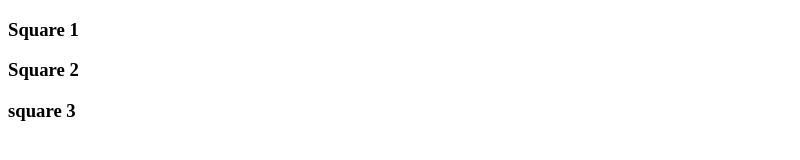
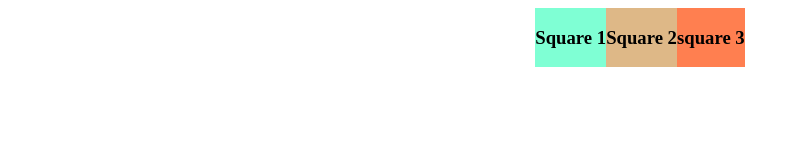
Before and after one commit to Pace675/merge-conflict-practice, a plain HTML site: page index.html in a window 1280 px wide. Shown: the whole page, without its empty margins (0-800 px from the left). Drawn offline with Linux system fonts and the light colour scheme.

Commit message:
added some boxes and colors

```diff
--- a/index.html
+++ b/index.html
@@ -4,16 +4,17 @@
   <meta charset="UTF-8">
   <meta name="viewport" content="width=device-width, initial-scale=1.0">
   <meta http-equiv="X-UA-Compatible" content="ie=edge">
+  <link rel="stylesheet" href="./styles.css">
   <title>Document</title>
 </head>
 <body>
-  <div>
+  <div class="uno">
     <h3>Square 1</h3>
   </div>
-  <div>
+  <div class="dos">
     <h3>Square 2</h3>
   </div>
-  <div>
+  <div class="tres">
     <h3>square 3</h3>
   </div>
 </body>
--- /dev/null
+++ b/styles.css
@@ -0,0 +1,14 @@
+body {
+  display: flex;
+  flex-direction: row;
+  justify-content: center;
+}
+.uno {
+  background-color: aquamarine;
+}
+.dos {
+  background-color: burlywood;
+}
+.tres {
+  background-color: coral;
+}
```
